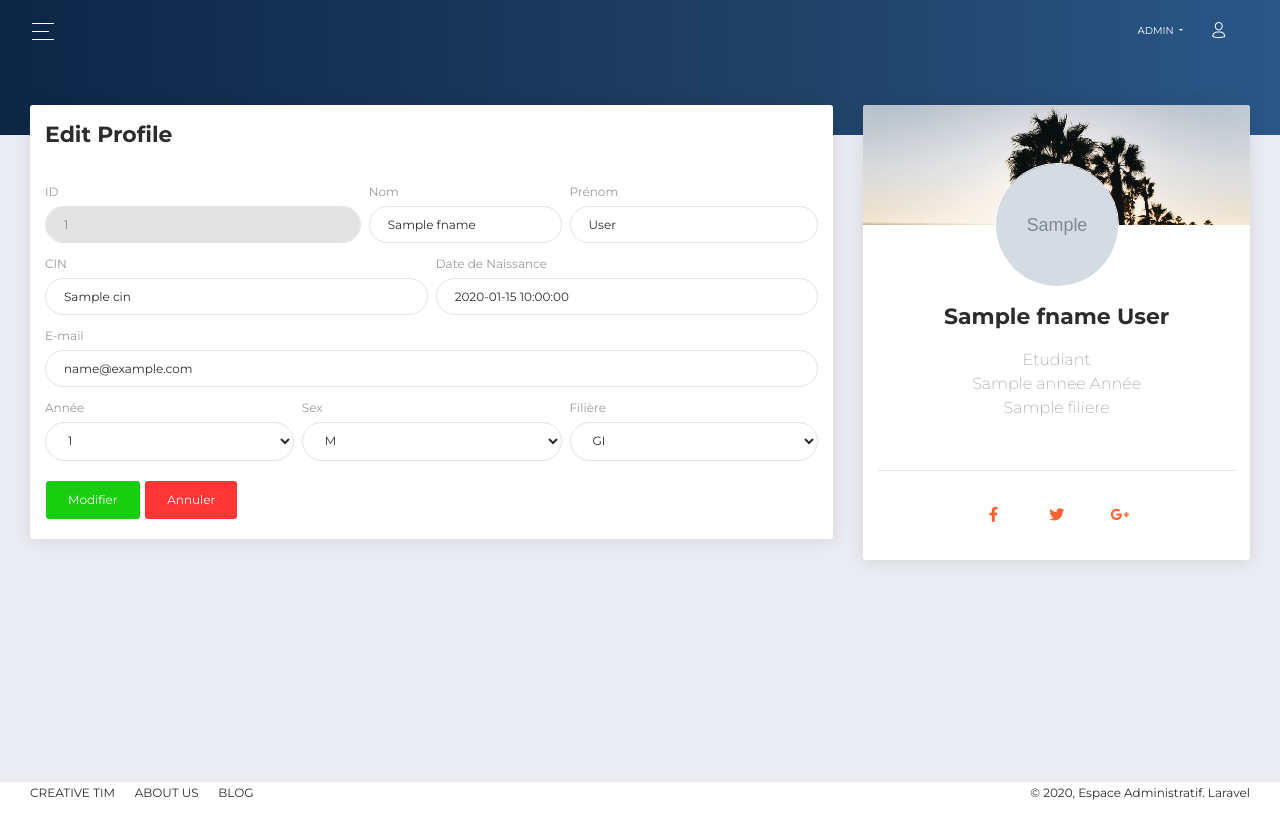
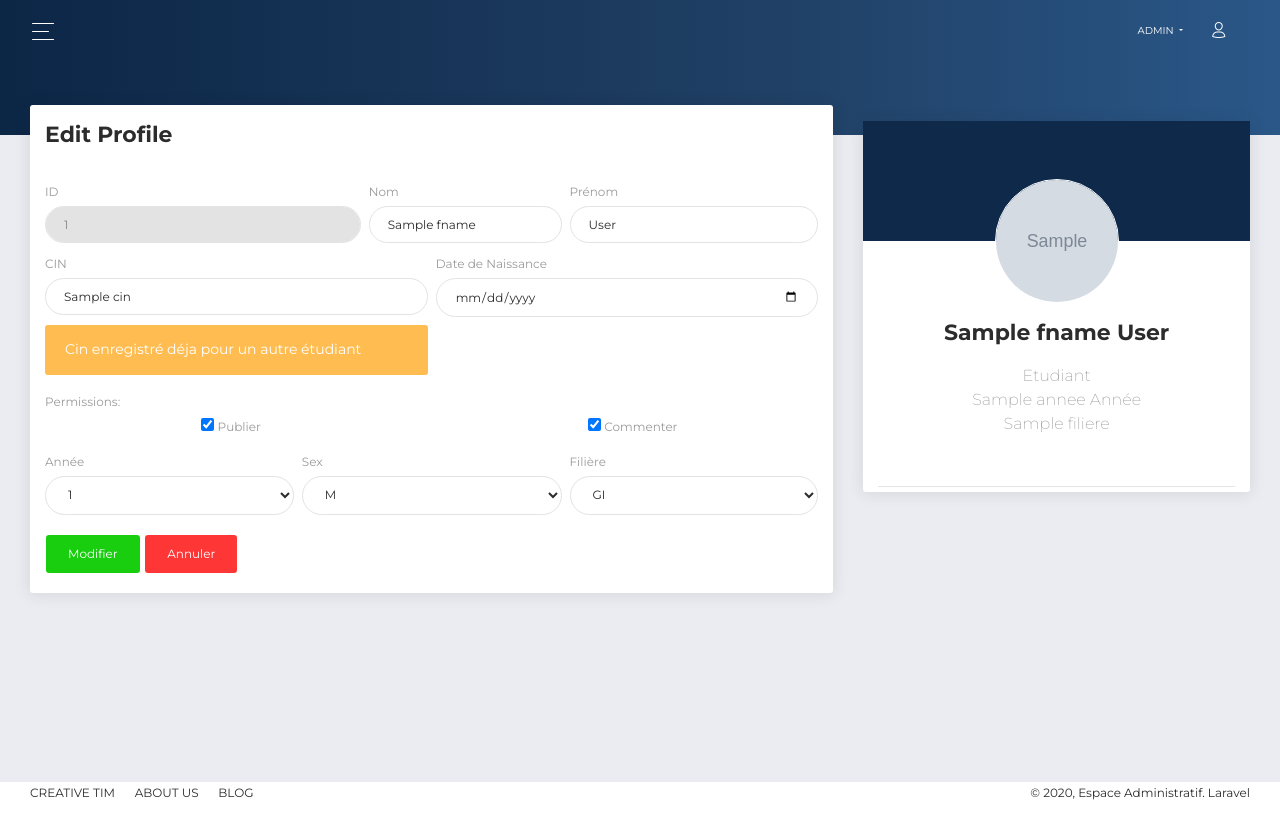
Before and after one commit to ubmagh/EspaceEducatif-Lara, a Laravel app: template resources/views/homeAdmin/profileEtudiant.blade.php in a window 1280 px wide. Run offline with Laravel 8, Linux system fonts and the light colour scheme; a user stored in the database is signed in; data comes from the database, SQL or seed files in the repository; tables that the repository leaves empty hold one stand-in row (values such as "Sample post"); the template is opened without the code that fills it: most values are stand-ins (such as "Sample title", 1, 10 or a date in 2020); grey boxes marked "Sample" are stand-in pictures; parts of the project's set-up code (start-up, migrations or seed data) failed here and were passed over; some libraries are stand-ins or nearby versions.

Commit message:
By me FIxed edit student + manage permissions

```diff
--- a/resources/views/homeAdmin/profileEtudiant.blade.php
+++ b/resources/views/homeAdmin/profileEtudiant.blade.php
@@ -36,12 +36,22 @@
                   <label> Nom </label>
                   <input type="text" class="form-control" name="nom" value="{{ $users->Fname }}">
                 </div>
+                @if ($errors->has('nom'))
+                  <div class="alert alert-warning" role="alert">
+                   {{ $errors->first('nom') }}
+                  </div>
+                @endif
               </div>
               <div class="col-md-4 pl-1">
                 <div class="form-group">
                   <label>Prénom</label>
                   <input type="text" class="form-control" name="prenom" value="{{ $users->Lname }}">
                 </div>
+                @if ($errors->has('prenom'))
+                  <div class="alert alert-warning" role="alert">
+                   {{ $errors->first('prenom') }}
+                  </div>
+                @endif
               </div>
             </div>
             <div class="row">
@@ -50,19 +60,43 @@
                   <label>CIN</label>
                     <input type="text" class="form-control" name="cin" value="{{ $users->CIN }}">
                 </div>
+                @if ($errors->has('cin'))
+                  <div class="alert alert-warning" role="alert">
+                   {{ $errors->first('cin') }}
+                  </div>
+                @endif
+                @if (session('cin')=='taken')
+                  <div class="alert alert-warning" role="alert">
+                   Cin enregistré déja pour un autre étudiant
+                  </div>
+                @endif
               </div>
               <div class="col-md-6 pl-1">
                 <div class="form-group">
                   <label>Date de Naissance</label>
-                  <input type="text" class="form-control" name="naissance" value="{{$users->dateNaissance}}">
+                  <input type="date" class="form-control" name="naissance" value="{{$users->dateNaissance}}">
                 </div>
+                @if ($errors->has('naissance'))
+                  <div class="alert alert-warning" role="alert">
+                   {{ $errors->first('naissance') }}
+                  </div>
+                @endif
               </div>
             </div>
             <div class="row">
               <div class="col-md-12">
                 <div class="form-group">
-                  <label>E-mail</label>
-                  <input type="email" class="form-control" name="email" value="{{ $users->email }}">
+                  <label> Permissions:  </label>
+                  <div class="row">
+                    <div class="col-md text-center">
+                      <input type="checkbox" name="publier" class="" id="exampleCheck1" {{ $permissions->posting ? 'checked':'' }} >
+                      <label class="" for="exampleCheck1">Publier</label>
+                    </div>
+                    <div class="col-md text-center ">
+                      <input type="checkbox" name="commenter" class="" id="exampleCheck2" {{ $permissions->commenting ? 'checked':'' }}>
+                      <label class="" for="exampleCheck2">Commenter</label>
+                    </div>
+                  </div>
                 </div>
               </div>
             </div>
@@ -75,6 +109,11 @@
                         <option value="2">2</option>
                     </select>
                 </div>
+                @if ($errors->has('annee'))
+                  <div class="alert alert-warning" role="alert">
+                   {{ $errors->first('annee') }}
+                  </div>
+                @endif
               </div>
               <div class="col-md-4 px-1">
                 <div class="form-group">
@@ -84,20 +123,29 @@
                       <option value="F">F</option>
                     </select>
                 </div>
+                @if ($errors->has('sex'))
+                  <div class="alert alert-warning" role="alert">
+                   {{ $errors->first('sex') }}
+                  </div>
+                @endif
               </div>
               <div class="col-md-4 pl-1">
                 <div class="form-group">
                   <label>Filière </label>
                      <select name="filiere" class="form-control" >
                        <option value="GI" >GI</option>
-                      <option value="GE">GE</option>
+                        <option value="GE">GE</option>
                      </select>
 
                 </div>
+                @if ($errors->has('filiere'))
+                  <div class="alert alert-warning" role="alert">
+                   {{ $errors->first('filiere') }}
+                  </div>
+                @endif
               </div>
             </div>
 
-{{-- hadi yalah ztha --}}
             <button type="submit" class="btn btn-success">Modifier</button>
             <a href="/liste-etudiant" class="btn btn-danger">Annuler</a>
           </form>
@@ -105,10 +153,10 @@
         </div>
       </div>
     </div>
-    <div class="col-md-4">
-      <div class="card card-user">
-        <div class="image">
-          <img src="../assets/img/bg5.jpg" alt="...">
+    <div class="col-md-4 py-3">
+      <div class="card card-user ">
+        <div class="image" style="background-color: rgb(14,41,73);">
+
         </div>
         <div class="card-body">
           <div class="author">
@@ -124,17 +172,7 @@
           </p>
         </div>
         <hr>
-        <div class="button-container">
-          <button href="#" class="btn btn-neutral btn-icon btn-round btn-lg">
-            <i class="fab fa-facebook-f"></i>
-          </button>
-          <button href="#" class="btn btn-neutral btn-icon btn-round btn-lg">
-            <i class="fab fa-twitter"></i>
-          </button>
-          <button href="#" class="btn btn-neutral btn-icon btn-round btn-lg">
-            <i class="fab fa-google-plus-g"></i>
-          </button>
-        </div>
+
       </div>
     </div>
   </div>
```
Also changed, not shown: app/Http/Controllers/admin/DachboardController.php (+42 -3 lines).
